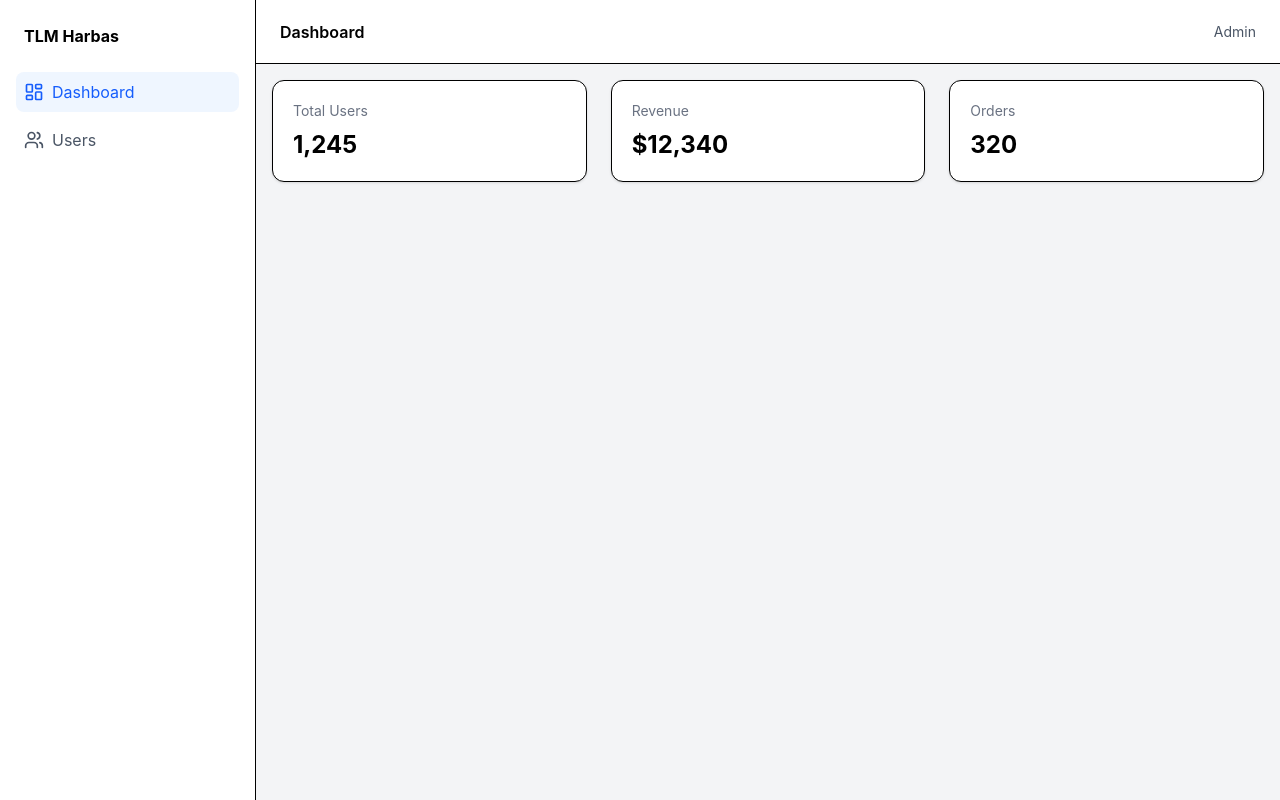
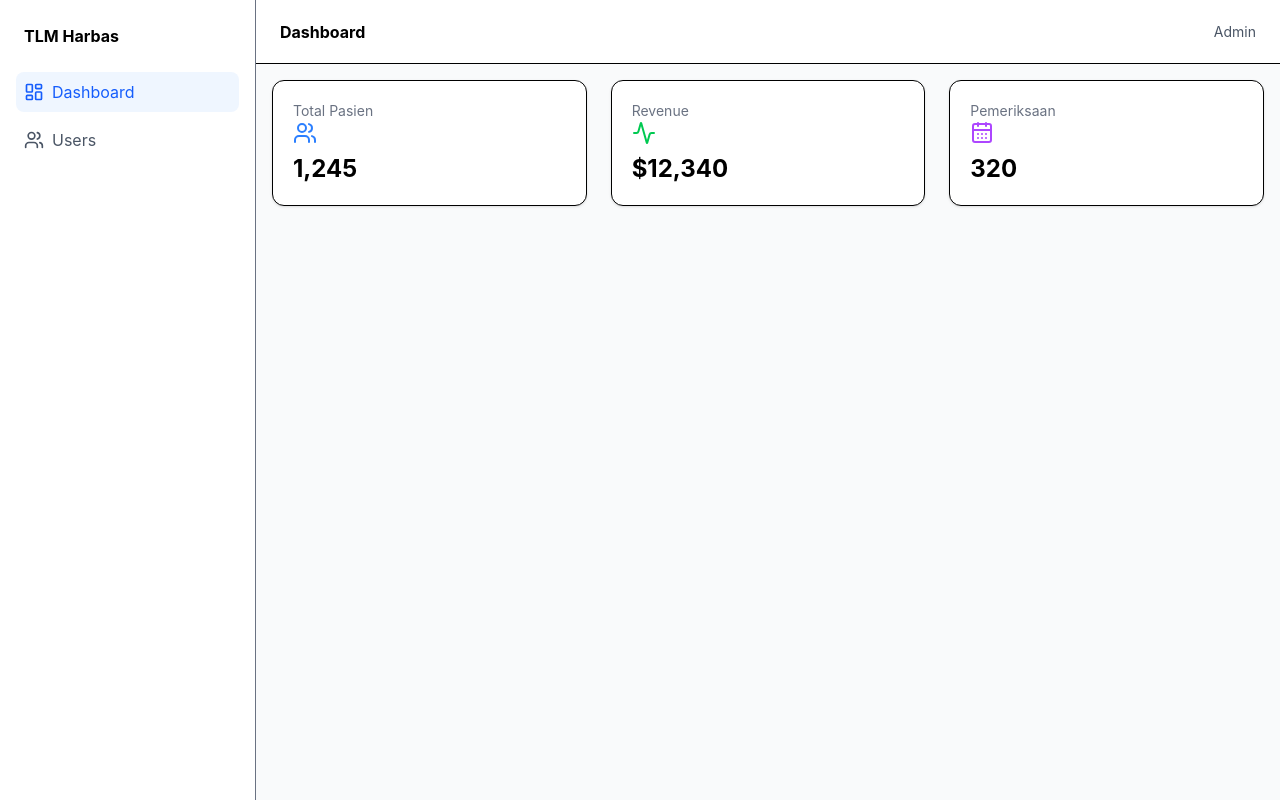
Before and after one commit to HAGESAN55/react-tlm, a React (Vite) app: page / in a window 1280 px wide. Built offline with nearby package versions, Linux system fonts and the light colour scheme.

Commit message:
Penambahan animation

```diff
--- a/src/components/layout/Layout.tsx
+++ b/src/components/layout/Layout.tsx
@@ -3,7 +3,7 @@ import Navbar from "./Navbar";
 
 export default function Layout ({children}: {children: React.ReactNode}) {
     return (
-        <div className="flex h-screen bg-gray-100">
+        <div className="flex h-screen bg-gray-50">
             <Sidebar />
             <div className="flex-1 flex flex-col">
                 <Navbar />
--- a/src/components/layout/Navbar.tsx
+++ b/src/components/layout/Navbar.tsx
@@ -1,7 +1,7 @@
 function Navbar() {
   return (
     <div className="h-16 bg-white border-b flex items-center justify-between px-6">
-      <h1 className="font-semibold">Dashboard</h1>
+      <h1 className="font-bold">Dashboard</h1>
       <div className="text-sm text-gray-600">Admin</div>
     </div>
   );
--- a/src/components/layout/Sidebar.tsx
+++ b/src/components/layout/Sidebar.tsx
@@ -9,7 +9,7 @@ import cn from "../../lib/utils";
 export default function Sidebar() {
 
    return (
-    <aside className="w-64 bg-white border-r">
+    <aside className="w-64 bg-white border-gray-500 border-r">
       <div className="p-6 font-bold">TLM Harbas</div>
 
       <nav className="px-4 space-y-2">
--- a/src/components/ui/Card.tsx
+++ b/src/components/ui/Card.tsx
@@ -1,8 +1,18 @@
-export default function Card({ title, value }: any) {
+import * as React from "react";
+
+type Props = {
+  title: string;
+  value: string;
+  icon?: React.ReactNode;
+};
+
+export default function Card({ title, value, icon }: Props) {
   return (
     <div className="bg-white p-5 rounded-xl shadow-sm border">
-      <p className="text-gray-500 text-sm">{title}</p>
-      <h2 className="text-2xl font-bold mt-2">{value}</h2>
+      <div>
+        <p className="text-gray-500 text-sm">{title}{icon}</p>
+        <h2 className="text-2xl font-bold mt-2">{value}</h2>
+      </div>
     </div>
   );
 }
--- a/src/pages/Dashboard.tsx
+++ b/src/pages/Dashboard.tsx
@@ -1,18 +1,29 @@
 import Layout from "../components/layout/Layout";
 import Card from "../components/ui/Card";
+import { Users, Activity, CalendarDays } from "lucide-react";
 
 function Dashboard() {
   return (
     <Layout>
       <div className="grid grid-cols-1 md:grid-cols-3 gap-6">
         <a href="/" className="hover:scale-101 transition-transform">
-          <Card title="Total Users" value="1,245" />
+          <Card
+          title="Total Pasien"
+          value="1,245"
+          icon={<Users className="wh-6 h-6 text-blue-500" />}
+          />
         </a>
         <a href="/" className="hover:scale-101 transition-transform">
-          <Card title="Revenue" value="$12,340" />
+          <Card
+          title="Revenue"
+          value="$12,340"
+          icon={<Activity className="w-6 h-6 text-green-500" />} />
         </a>
         <a href="/" className="hover:scale-101 transition-transform">
-          <Card title="Orders" value="320" />
+          <Card
+          title="Pemeriksaan"
+          value="320"
+          icon={<CalendarDays className="w-6 h-6 text-purple-500" />} />
         </a>
       </div>
     </Layout>
```
Also changed, not shown: 1 other file (tests, documents, lock files or other folders).
